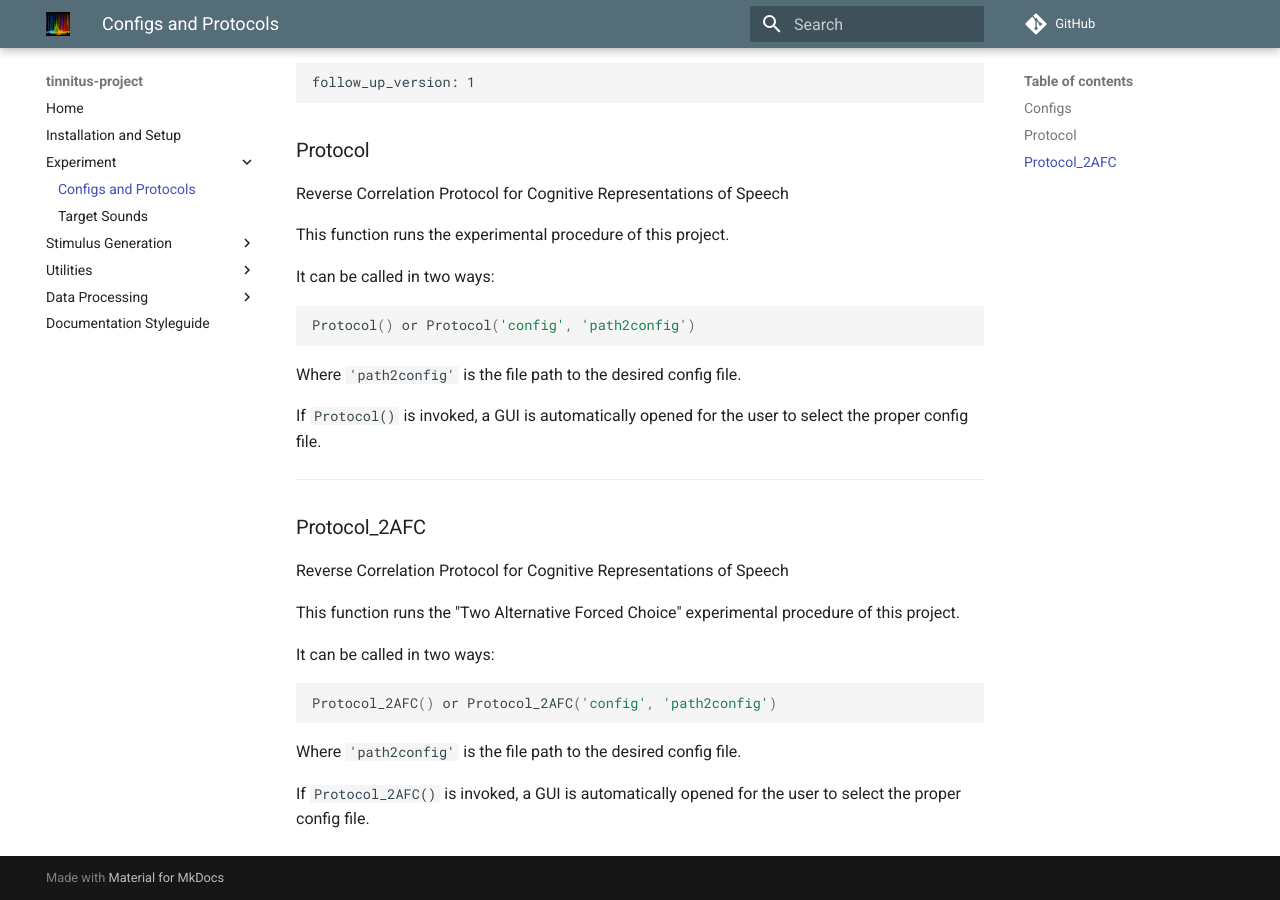
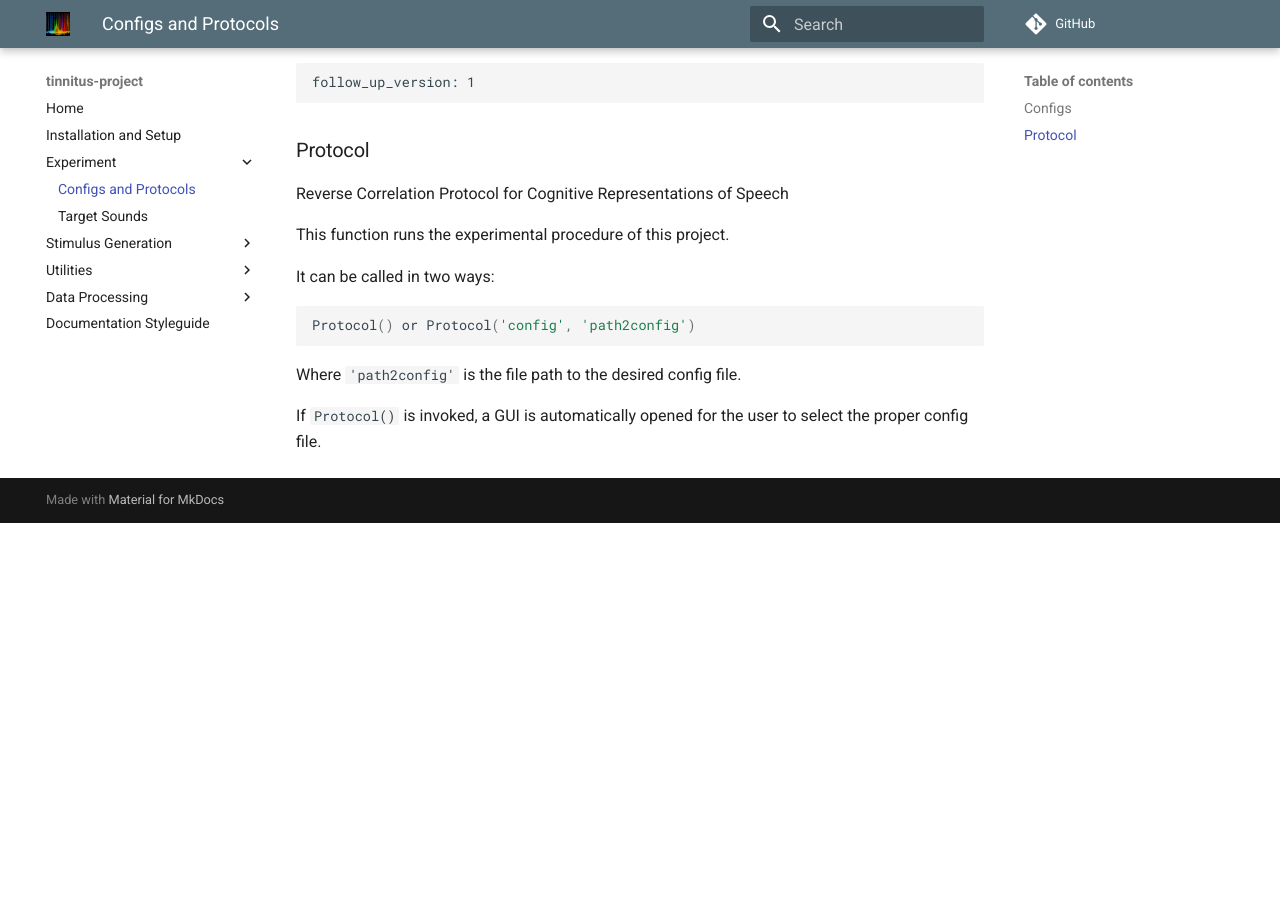
Before and after one commit to The-Lammert-Lab/tinnitus-reconstruction, an MkDocs documentation site: the page built from docs/experiment.md, in a window 1280 px wide and 900 px high, scrolled down 2106 px. Built offline with MkDocs 1.6.1 and Material for MkDocs 9.7.7, drawn with Linux system fonts in a browser that asks for light colours; comment, search, counter and statistics services are not loaded; after the commit the page ends 2629 px from its top, so only the background shows below that.

Commit message:
updated files

````diff
--- a/docs/experiment.md
+++ b/docs/experiment.md
@@ -101,23 +101,3 @@ Protocol() or Protocol('config', 'path2config')
 Where `'path2config'` is the file path to the desired config file.
 
 If `Protocol()` is invoked, a GUI is automatically opened for the user to select the proper config file.
-
-
-
-
-
--------
-
-### Protocol_2AFC
-
-Reverse Correlation Protocol for Cognitive Representations of Speech
-
-This function runs the "Two Alternative Forced Choice" experimental procedure of this project.
-
-It can be called in two ways:
-```matlab
-Protocol_2AFC() or Protocol_2AFC('config', 'path2config')
-```
-Where `'path2config'` is the file path to the desired config file.
-
-If `Protocol_2AFC()` is invoked, a GUI is automatically opened for the user to select the proper config file.
````
Also changed, not shown: docs/scripts.md (+14 -0 lines).
